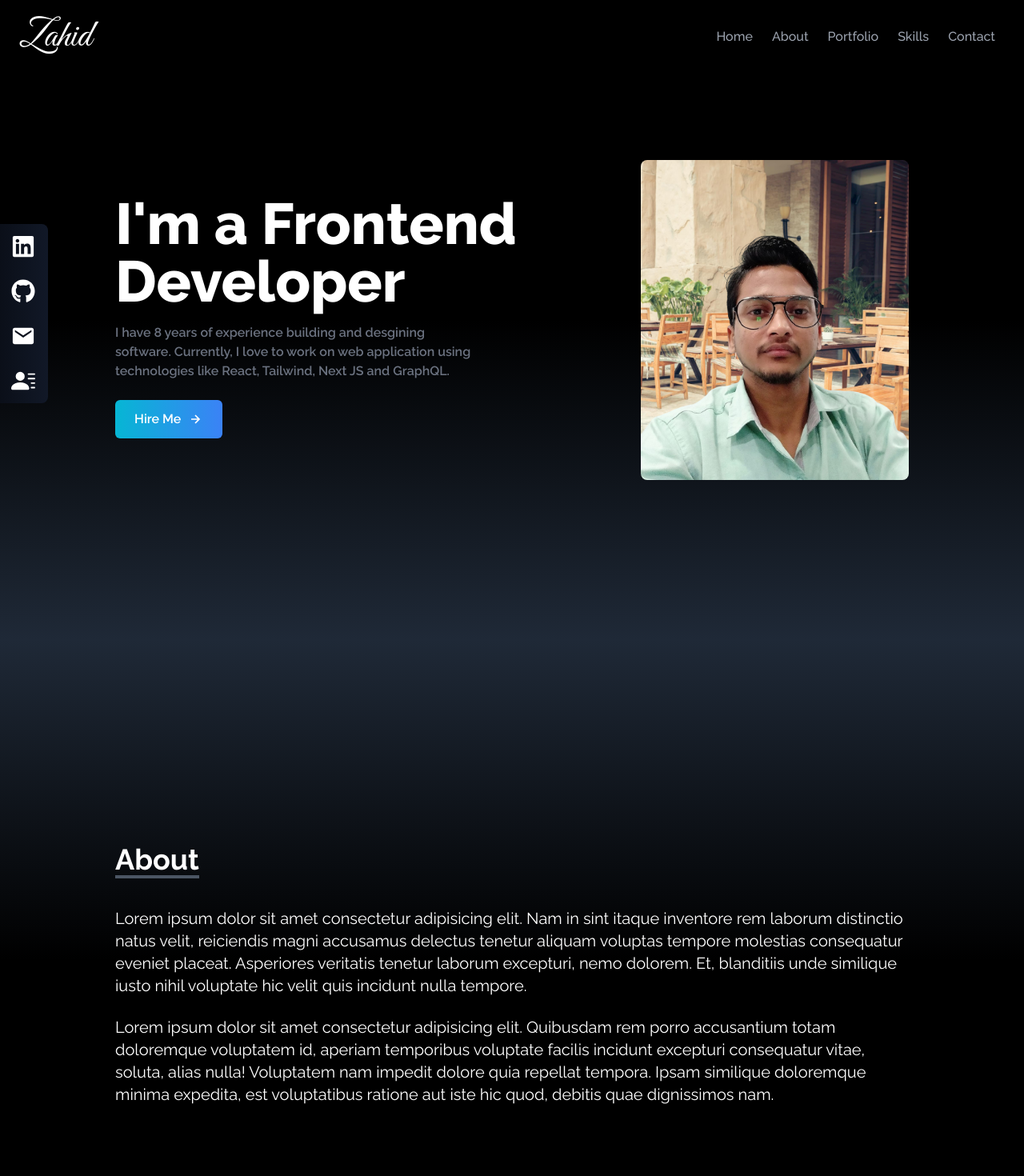
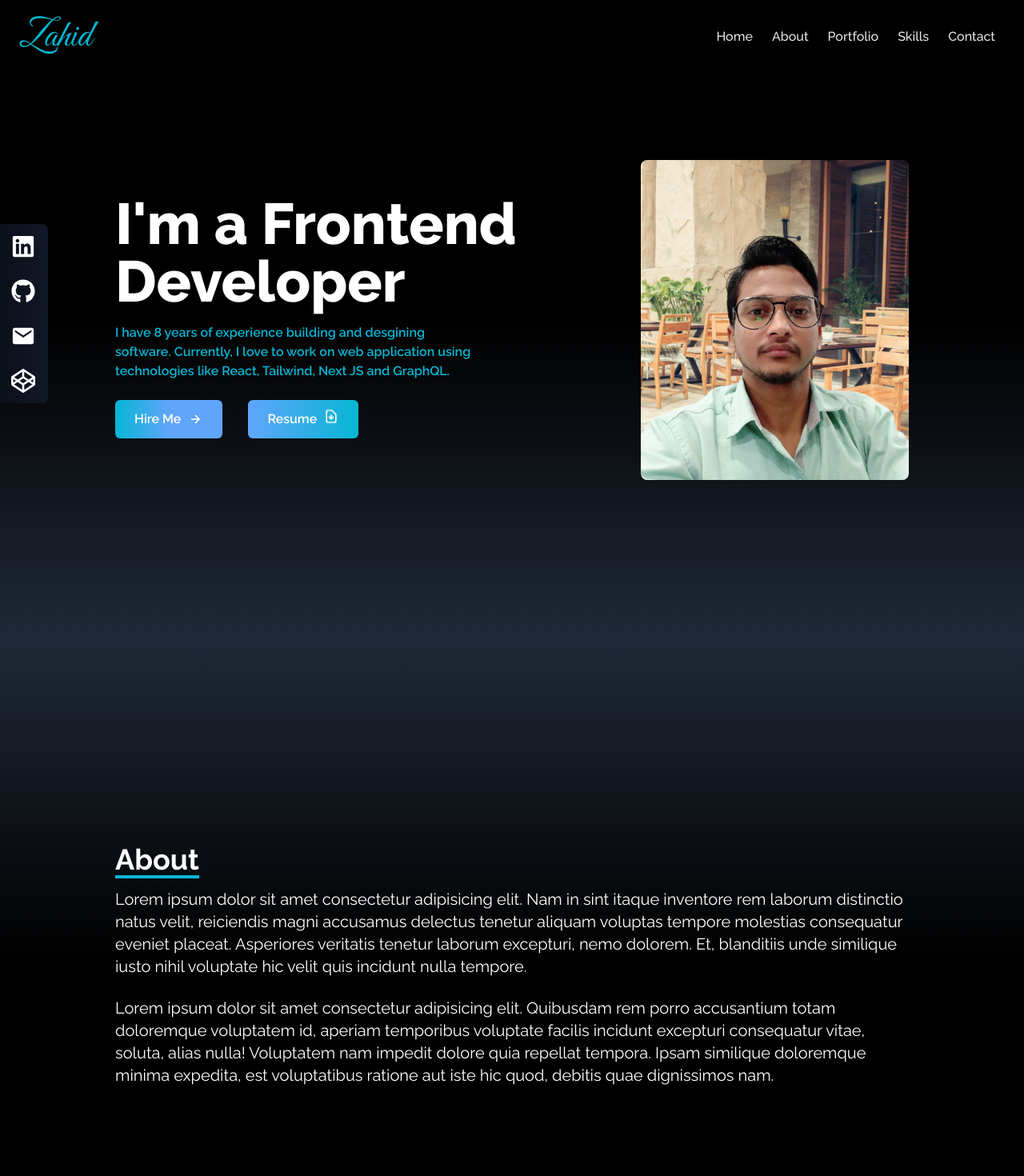
Before and after one commit to ZahidMdHussain/Mine_portfolio, a React (Create React App) app: page / in a window 1280 px wide. Shown: the top 1470 px of the page at 80% size. Built offline with nearby package versions, Linux system fonts and the light colour scheme.

Commit message:
Styling the components

```diff
--- a/src/components/About.jsx
+++ b/src/components/About.jsx
@@ -4,11 +4,11 @@ const About = () => {
   return (
     <div
       name="about"
-      className="h-screen w-full bg-gradient-to-b from-gray-800 via-black to-black pt-24 pb-8 md:pt-0 md:pb-0"
+      className="md:h-screen w-full bg-gradient-to-b from-gray-800 via-black to-black pt-24 pb-8 md:pt-0 md:pb-0"
     >
       <div className="flex justify-center mx-auto max-w-screen-lg flex-col text-white w-full h-full px-4">
-        <div className="my-8 py-1 w-fit">
-          <h1 className="text-4xl font-bold border-b-4 border-gray-600">
+        <div className="my-2 py-1 w-fit">
+          <h1 className="text-4xl font-bold border-b-4 border-cyan-500">
             About
           </h1>
         </div>
--- a/src/components/Body.jsx
+++ b/src/components/Body.jsx
@@ -1,29 +1,31 @@
 import React from "react";
 import profile from "../assets/img/profile.png";
 import { BiRightArrowAlt } from "react-icons/bi";
+import { HiOutlineDocumentDownload } from "react-icons/hi";
 import { Link } from "react-scroll";
 
 const Body = () => {
   return (
     <div
       name="home"
-      className="h-screen w-full bg-gradient-to-b from from-black via-black to-gray-800 pt-24 pb-8 md:pt-0 md:pb-0"
+      className="md:h-screen w-full bg-gradient-to-b from from-black via-black to-gray-800 pt-24 pb-8 md:pt-0 md:pb-0"
     >
       <div className="flex max-w-screen-lg mx-auto flex-col items-center justify-center h-full px-4 md:flex-row">
         <div className="flex flex-col justify-center h-full text-white">
           <h2 className="text-5xl font-bold md:font-extrabold md:text-7xl">
             I'm a Frontend Developer
           </h2>
-          <p className="py-4 max-w-md text-gray-500 font-semibold">
+          <p className="py-4 max-w-md text-cyan-500 font-semibold">
             I have 8 years of experience building and desgining software.
             Currently, I love to work on web application using technologies like
             React, Tailwind, Next JS and GraphQL.
           </p>
+          <div className="flex items-center gap-8">
             <Link
               to="contact"
               smooth
               duration={500}
-            className="group flex items-center bg-gradient-to-r from-cyan-500 to-blue-500 px-6 py-3 my-2 w-fit rounded-md hover: cursor-pointer"
+              className="group flex items-center bg-gradient-to-r from-cyan-500 via-blue-400 to-blue-400 px-6 py-3 my-2 w-fit rounded-md hover: cursor-pointer hover:shadow-md hover:shadow-cyan-800 duration-300"
             >
               <button className="font-semibold focus:outline-none">
                 Hire Me
@@ -32,6 +34,20 @@ const Body = () => {
                 <BiRightArrowAlt size={20} />
               </span>
             </Link>
+
+            <a
+              href="/resume.pdf"
+              download={true}
+              className="flex items-center bg-gradient-to-r from-blue-400 to-cyan-500 px-6 py-3 my-2 w-fit rounded-md hover: cursor-pointer hover:shadow-md hover:shadow-cyan-800 duration-300"
+            >
+              <button className="font-semibold focus:outline-none">
+                Resume
+              </button>
+              <span className="pl-2 animate-bounce duration-300">
+                <HiOutlineDocumentDownload size={20} />
+              </span>
+            </a>
+          </div>
         </div>
         <div className="my-2">
           <img
--- a/src/components/Contact.jsx
+++ b/src/components/Contact.jsx
@@ -4,11 +4,11 @@ const Contact = () => {
   return (
     <div
       name="contact"
-      className="h-screen w-full bg-gradient-to-b from-black via-black to-gray-800 pt-24 pb-8 md:pt-0 md:pb-0"
+      className="md:h-screen w-full bg-gradient-to-b from-black via-black to-gray-800 pt-24 pb-8 md:pt-0 md:pb-0"
     >
       <div className="flex justify-center mx-auto max-w-screen-lg flex-col text-white w-full h-full px-4">
-        <div className="my-8 py-1 w-fit">
-          <h1 className="text-4xl font-bold border-b-4 border-gray-600">
+        <div className="my-2 py-1 w-fit">
+          <h1 className="text-4xl w-fit font-bold border-b-4 border-cyan-600">
             Contact
           </h1>
           <p className="py-6">Get in touch with me.</p>
@@ -40,9 +40,9 @@ const Contact = () => {
             ></textarea>
             <button
               type="submit"
-              className="text-white bg-gradient-to-r from-cyan-500 to-blue-500 px-5 py-3 my-8 mx-auto flex items-center rounded-md duration-300 font-semibold hover:text-blue-900 focus:outline-none"
+              className="text-white bg-gradient-to-r from-cyan-500 to-blue-500 px-5 py-3 my-8 mx-auto flex items-center rounded-md duration-300 font-semibold hover:font-bold hover:text-blue-900 focus:outline-none"
             >
-              Connect
+              Message
             </button>
           </form>
         </div>
--- a/src/components/Header.jsx
+++ b/src/components/Header.jsx
@@ -15,14 +15,16 @@ const Header = () => {
   return (
     <div className="flex justify-between items-center bg-black text-white w-full h-20 px-6 pt-3 fixed z-10">
       <div className="">
-        <h1 className="text-4xl font-medium md:text-5xl font-sign">Zahid</h1>
+        <h1 className="text-4xl font-medium md:text-5xl font-sign text-cyan-500">
+          Zahid
+        </h1>
       </div>
       <div className="">
-        <ul className="hidden md:flex md:items-center text-gray-400">
+        <ul className="hidden md:flex md:items-center text-gray-200">
           {navigation.map(({ id, name }) => {
             return (
               <li
-                className="px-3 hover:cursor-pointer capitalize font-medium hover:scale-110 duration-300"
+                className="px-3 hover:cursor-pointer capitalize font-medium hover:scale-105 duration-300 hover:text-cyan-500"
                 key={id}
               >
                 <Link to={name} smooth duration={500}>
@@ -33,7 +35,7 @@ const Header = () => {
           })}
         </ul>
         <div
-          className="text-gray-400 z-10 hover:cursor-pointer mr-2 md:hidden"
+          className="text-gray-200 z-10 hover:cursor-pointer mr-2 md:hidden"
           onClick={() => {
             toggleMenuBtv();
           }}
--- a/src/components/Portfolio.jsx
+++ b/src/components/Portfolio.jsx
@@ -8,8 +8,8 @@ const Portfolio = () => {
       className="md:h-screen w-full bg-gradient-to-b from-black via-black to-gray-800 pt-24 pb-8 md:pt-0 md:pb-0"
     >
       <div className="flex flex-col justify-center mx-auto max-w-screen-lg text-white w-full h-full px-4">
-        <div className="my-8 py-1">
-          <h1 className="text-4xl w-fit font-bold border-b-4 border-gray-600">
+        <div className="my-2 py-1">
+          <h1 className="text-4xl w-fit font-bold border-b-4 border-cyan-500">
             Portfolio
           </h1>
           <p className="py-6">Check out some of my work right here.</p>
@@ -37,7 +37,7 @@ const Portfolio = () => {
                       Demo
                     </a>
                   </button>
-                  <button className="border-2 border-gray-600 p-2 rounded-lg hover:bg-green-300 hover:border-green-300 hover:text-black duration-300">
+                  <button className="border-2 border-gray-600 p-2 rounded-lg hover:bg-cyan-500 hover:border-cyan-400 hover:text-black duration-300">
                     <a
                       className="outline-none"
                       href={item.code}
--- a/src/components/Skills.jsx
+++ b/src/components/Skills.jsx
@@ -8,8 +8,8 @@ const Skills = () => {
       className="md:h-screen w-full bg-gradient-to-b from-gray-800 via-black to-black pt-24 pb-8 md:pt-0 md:pb-0"
     >
       <div className="flex justify-center mx-auto max-w-screen-lg flex-col text-white w-full h-full px-4">
-        <div className="my-8 py-1">
-          <h1 className="text-4xl font-bold border-b-4 border-gray-600 w-fit">
+        <div className="my-2 py-1">
+          <h1 className="text-4xl font-bold border-b-4 border-cyan-500 w-fit">
             Skills
           </h1>
           <p className="py-6">These are the technologies I've worked with.</p>
--- a/src/components/SocialLinks.jsx
+++ b/src/components/SocialLinks.jsx
@@ -1,7 +1,6 @@
 import React from "react";
-import { FaLinkedin, FaGithub } from "react-icons/fa";
+import { FaLinkedin, FaGithub, FaCodepen } from "react-icons/fa";
 import { IoMdMail } from "react-icons/io";
-import { BsFillPersonLinesFill } from "react-icons/bs";
 
 const SocialLinks = () => {
   return (
@@ -54,11 +53,12 @@ const SocialLinks = () => {
           }
         >
           <a
-            href="/resume.pdf"
+            href="https://codepen.io/zahidinasaltair"
             className="flex justify-between items-center w-full text-white font-semibold"
-            download={true}
+            target="_blank"
+            rel="noreferrer"
           >
-            Resume <BsFillPersonLinesFill size={30} />
+            Codepen <FaCodepen size={30} />
           </a>
         </li>
       </ul>
```
Lines whose indentation alone changed are shown as unchanged.
